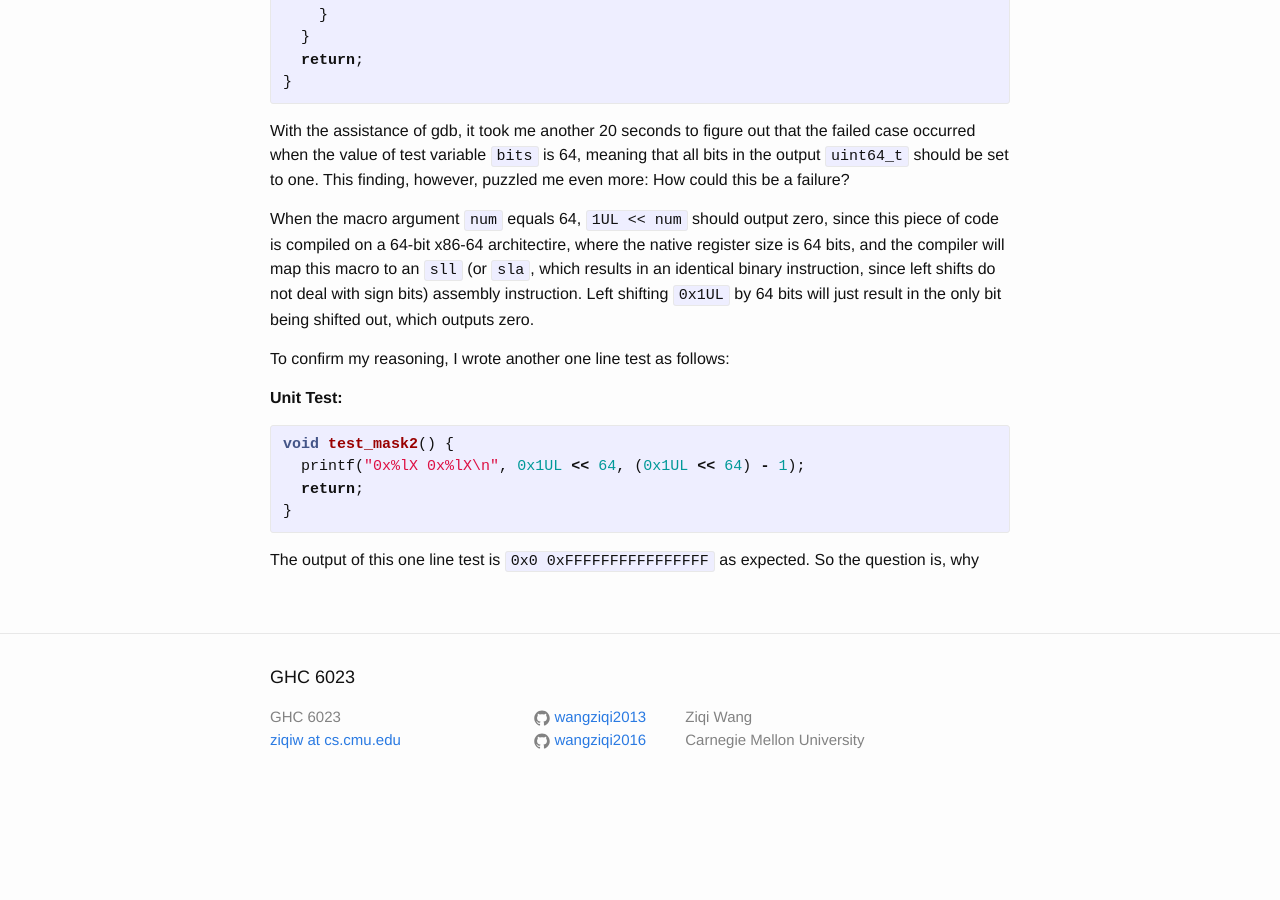
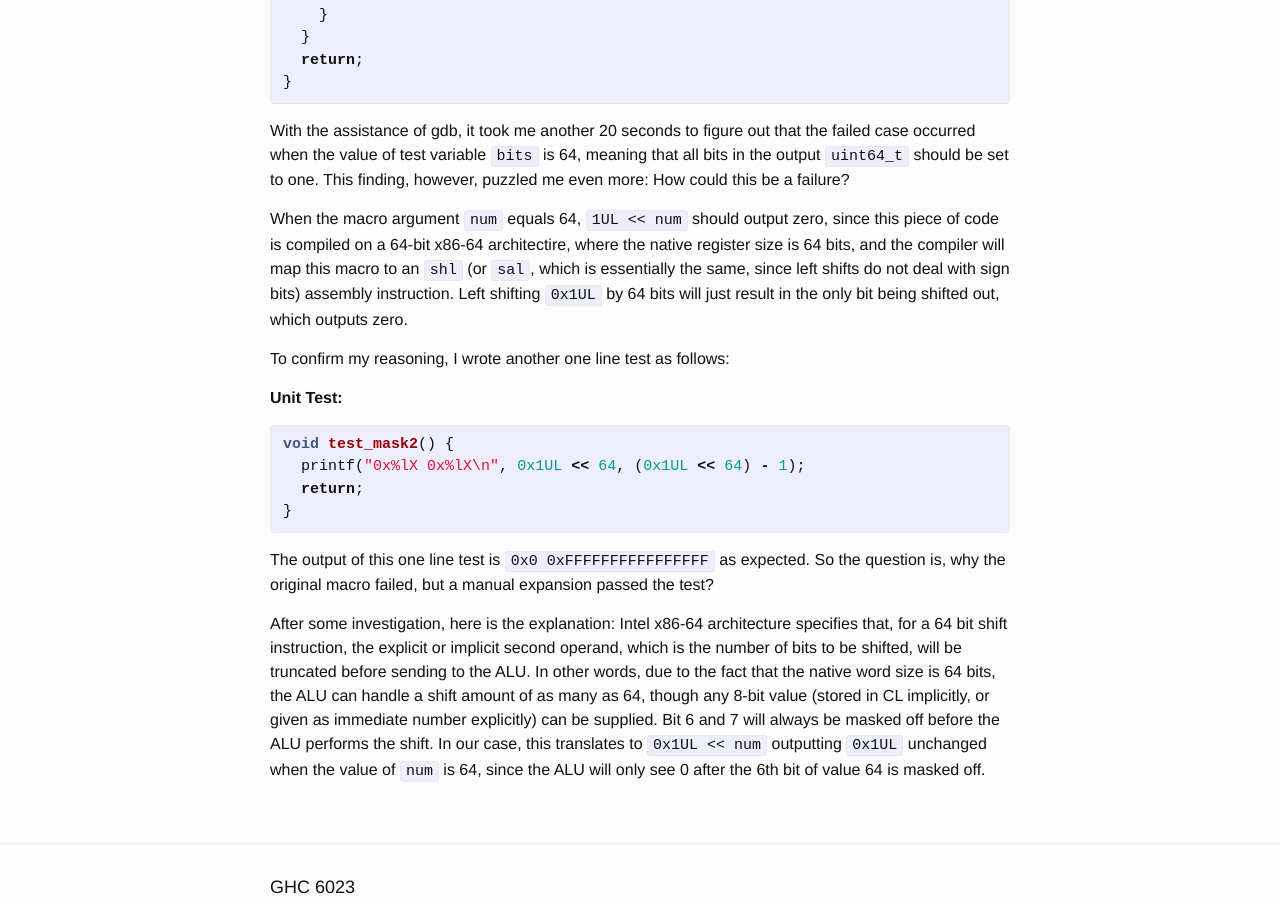
Before and after one commit to wangziqi2013/wangziqi2013.github.io, a Jekyll site: the page built from _posts/2020-07-30-tricky-code-for-64-bit-mask.markdown, in a window 1280 px wide and 900 px high, scrolled down 677 px. Built offline with Jekyll 4.4.1, drawn with Linux system fonts in a browser that asks for light colours; before the commit the page ends 1488 px from its top, so only the background shows below that.

Commit message:
Adding ALU

```diff
--- a/_posts/2020-07-30-tricky-code-for-64-bit-mask.markdown
+++ b/_posts/2020-07-30-tricky-code-for-64-bit-mask.markdown
@@ -38,7 +38,7 @@ This finding, however, puzzled me even more: How could this be a failure?
 
 When the macro argument `num` equals 64, `1UL << num` should output zero, since this piece of code is compiled on a
 64-bit x86-64 architectire, where the native register size is 64 bits, and the compiler will map this macro to
-an `sll` (or `sla`, which results in an identical binary instruction, since left shifts do not deal with sign bits)
+an `shl` (or `sal`, which is essentially the same, since left shifts do not deal with sign bits)
 assembly instruction. Left shifting `0x1UL` by 64 bits will just result in the only bit being shifted out, which
 outputs zero.
 
@@ -53,4 +53,12 @@ void test_mask2() {
 {% endhighlight %}
 
 The output of this one line test is `0x0 0xFFFFFFFFFFFFFFFF` as expected.
-So the question is, why
+So the question is, why the original macro failed, but a manual expansion passed the test?
+
+After some investigation, here is the explanation: Intel x86-64 architecture specifies that, for a 64 bit shift instruction,
+the explicit or implicit second operand, which is the number of bits to be shifted, will be truncated before sending to
+the ALU. In other words, due to the fact that the native word size is 64 bits, the ALU can handle a shift amount of as
+many as 64, though any 8-bit value (stored in CL implicitly, or given as immediate number explicitly) can be supplied.
+Bit 6 and 7 will always be masked off before the ALU performs the shift.
+In our case, this translates to `0x1UL << num` outputting `0x1UL` unchanged when the value of `num` is 64, since the
+ALU will only see 0 after the 6th bit of value 64 is masked off.
```
